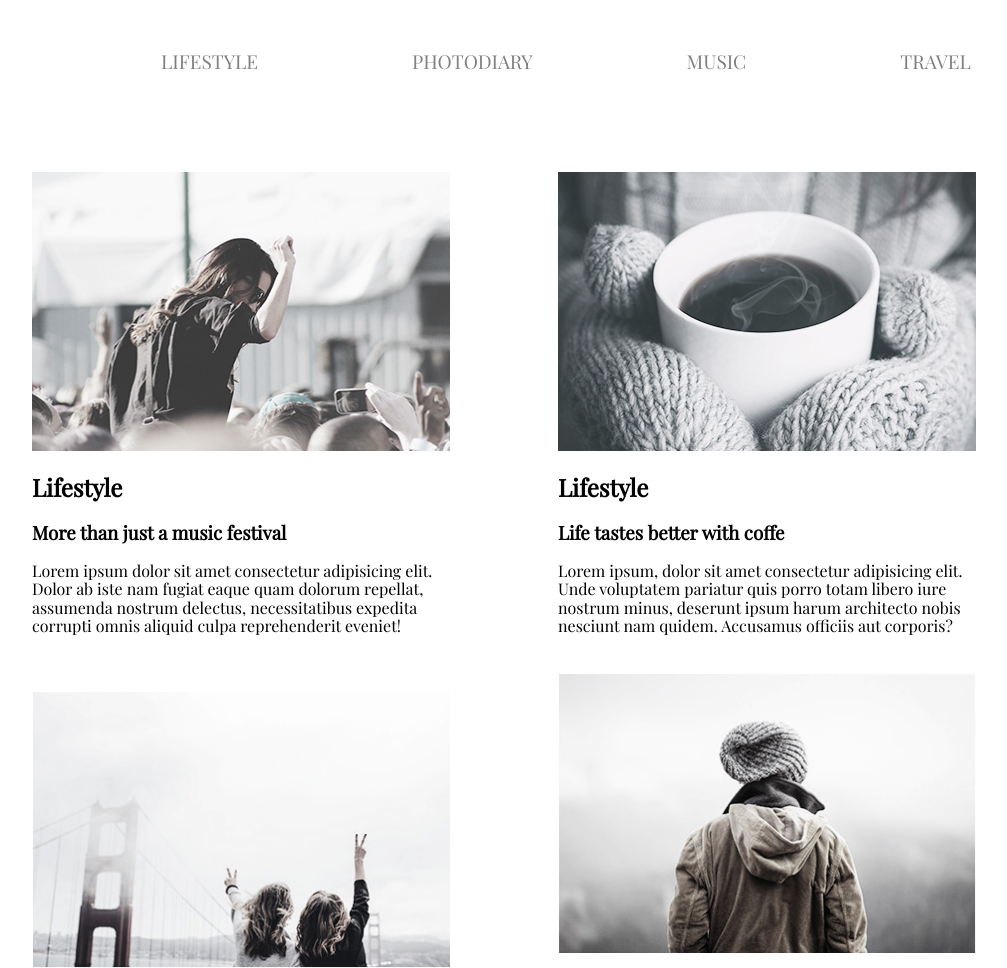
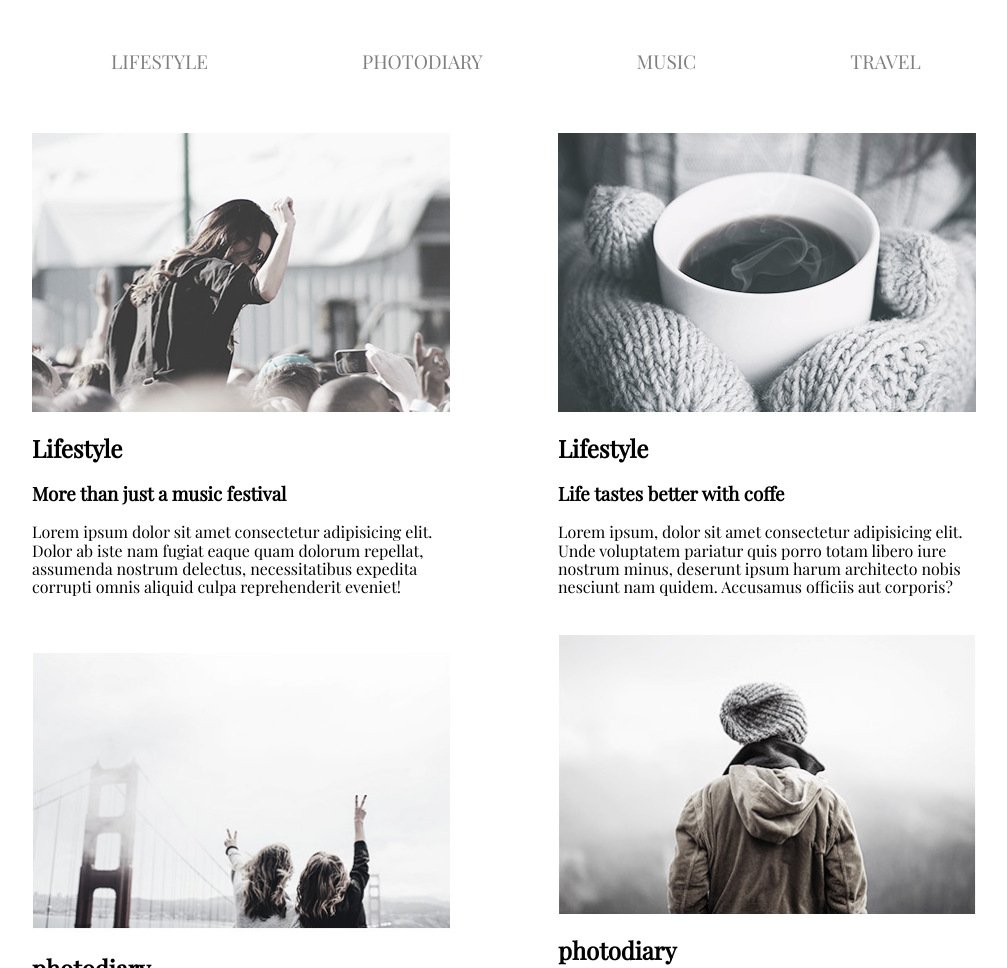
Before and after one commit to Novelstar/Homework02, a plain HTML site: page index.html in a window 1280 px wide. Shown: the top 968 px of the page, without its empty margins (94-1101 px from the left). Drawn offline with nearby package versions, Linux system fonts and the light colour scheme.

Commit message:
ispravleniya

```diff
--- a/css/stylse.css
+++ b/css/stylse.css
@@ -1,7 +1,5 @@
-.container__menu {
+.container {
   margin: auto;
-  width: 1050px;
-  height: 100px;
 }
 .menu {
   list-style: none;
@@ -10,9 +8,8 @@
 }
 .list_item {
   display: inline;
-  margin-left: 50px;
-  height: 190px;
   width: 1200px;
+  margin-right: 50px;
 }
 .link_menu {
   display: inline-block;
@@ -26,9 +23,8 @@
   color: blue;
 }
 .container {
-  margin: 61px auto;
+  margin: auto;
   width: 1050px;
-  height: 1500px;
 }
 .paragraph {
   display: inline-block;
@@ -43,7 +39,7 @@ p {
   color: grey;
   width: 164px;
   height: 60px;
-  margin: 0auto;
+  margin: auto;
   display: block;
   font-family: 'Playfair Display', serif;
 }
--- a/index.html
+++ b/index.html
@@ -11,7 +11,7 @@
     <link rel="stylesheet" href="./css/normalize.css">
 </head>
 <header class="page-header">
-    <div class="container__menu">
+    <div class="container">
         <nav class="nav">
             <ul class="menu">
                 <li class="list_item"><a href="#" class="link_menu" >LIFESTYLE</a></li>
@@ -60,9 +60,7 @@
 <p>Lorem ipsum dolor  amet consectetur adipisicing elit. Cumque voluptatum eos culpa, veniam voluptate mollitia error unde praesentium, quibusdam, magnam nam! Est esse atque vero! Incidunt molestiae ut dignissimos enim!</p>
     </article>
 </div>
-</main>
-<footer>
-    <div>
+<div>
     <button class="button" type="button">LOAD MORE</button>
 </div>
-</footer>
+</main>
```
